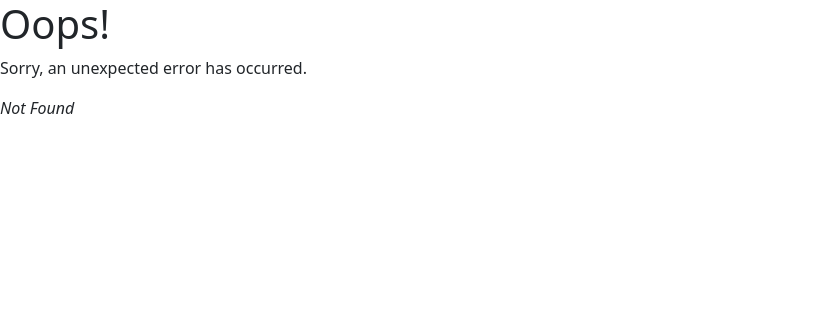
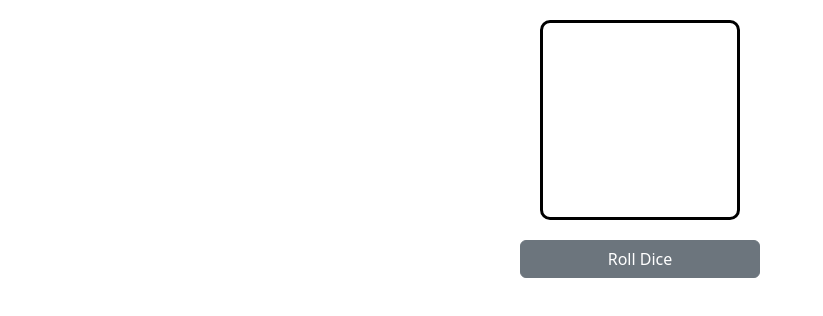
Before and after one commit to Estevan-Gonzales/estevan_b, a React (Vite) app: page /Projects/dice in a window 1280 px wide. Before the commit this address had no page. Shown: the top 316 px of the page, without its empty margins (0-823 px from the left). Built offline with nearby package versions, Linux system fonts and the light colour scheme; a web font is replaced by a local one.

Commit message:
Added Dice projects

```diff
--- /dev/null
+++ b/src/assets/css/dice.css
@@ -0,0 +1,26 @@
+#dice-master {
+    display: grid;
+    justify-content: center;
+}
+
+.dice {
+    height: 200px;
+    width: 200px;
+    border: solid black 3px;
+    border-radius: 10px;
+    margin: 20px;
+    display: grid;
+    grid-template-columns: 1fr 1fr 1fr;
+    grid-template-rows: 1fr 1fr 1fr;
+    padding: 10px;
+}
+
+.dice-dot {
+    display: grid;
+    align-content: center;
+    justify-content: center;
+    border: solid black;
+    background-color: black;
+    border-radius: 35px;
+    margin: 10px;
+}
--- a/src/main.jsx
+++ b/src/main.jsx
@@ -14,6 +14,7 @@ import TypeHype from './pages/projects/TypeHype';
 import Monopoly from './pages/projects/Monopoly';
 import Cube from './pages/projects/Cube'
 import Dashboard from './pages/projects/Dashboard';
+import Dice from './pages/projects/Dice';
 
 import Visualizations from './pages/Visualizations.jsx'
 import Contact from './pages/Contact.jsx';
@@ -73,7 +74,10 @@ const router = createBrowserRouter([
         path: 'Projects/dashboard',
         element: <Dashboard />
       },
-
+      {
+        path: 'Projects/dice',
+        element: <Dice />
+      }
     ]
   }
 ])
--- a/src/pages/Projects.jsx
+++ b/src/pages/Projects.jsx
@@ -7,6 +7,14 @@ export default function Projects() {
 
     let projects = [
 
+
+        {
+            name: "Dice",
+            id: "dice",
+            image_url: "/images/dice.png",
+            description: "For all of your dice needs",
+            technologies: ["CSS/HTML", "Bootstrap", "React"]
+        },
         {
             name: "Digit Recognizer",
             id: "https://github.com/Estevan-Gonzales/kaggle_digits/blob/main/kaggle_digits.ipynb",
--- /dev/null
+++ b/src/pages/projects/Dice.jsx
@@ -0,0 +1,107 @@
+import '../../assets/css/dice.css'
+
+function Dice() {
+
+    function appendDot(target) {
+        var dotDiv = document.createElement("div")
+        dotDiv.classList.add('dice-dot')
+        target.appendChild(dotDiv);
+    }
+
+    function appendClear(target) {
+        var clearDiv = document.createElement("div")
+        target.appendChild(clearDiv)
+    }
+
+    function returnDice() {
+        let target = document.getElementsByClassName("dice")[0]
+        target.innerHTML = ""
+        console.log(target)
+        let randomValue = Math.floor(Math.random() * 6) + 1
+
+        switch (randomValue) {
+            case 1:
+                appendClear(target)
+                appendClear(target)
+                appendClear(target)
+                appendClear(target)
+                appendDot(target)
+                appendClear(target)
+                appendClear(target)
+                appendClear(target)
+                appendClear(target)
+                break;
+            case 2:
+                appendDot(target)
+                appendClear(target)
+                appendClear(target)
+                appendClear(target)
+                appendClear(target)
+                appendClear(target)
+                appendClear(target)
+                appendClear(target)
+                appendDot(target)
+                break;
+            case 3:
+                appendDot(target)
+                appendClear(target)
+                appendClear(target)
+                appendClear(target)
+                appendDot(target)
+                appendClear(target)
+                appendClear(target)
+                appendClear(target)
+                appendDot(target)
+                break;
+            case 4:
+                appendDot(target)
+                appendClear(target)
+                appendDot(target)
+                appendClear(target)
+                appendClear(target)
+                appendClear(target)
+                appendDot(target)
+                appendClear(target)
+                appendDot(target)
+                break
+            case 5:
+                appendDot(target)
+                appendClear(target)
+                appendDot(target)
+                appendClear(target)
+                appendDot(target)
+                appendClear(target)
+                appendDot(target)
+                appendClear(target)
+                appendDot(target)
+                break
+            case 6:
+                appendDot(target)
+                appendClear(target)
+                appendDot(target)
+                appendDot(target)
+                appendClear(target)
+                appendDot(target)
+                appendDot(target)
+                appendClear(target)
+                appendDot(target)
+                break
+        }
+
+
+    }
+
+    return (
+        <div id="dice-master">
+            <div className="dice">
+            </div>
+
+            <button type="button" className="btn btn-secondary" onClick={returnDice}>Roll Dice</button>
+
+        </div>
+
+
+    )
+}
+
+export default Dice;
```
Also changed, not shown: public/images/dice.png (added).
